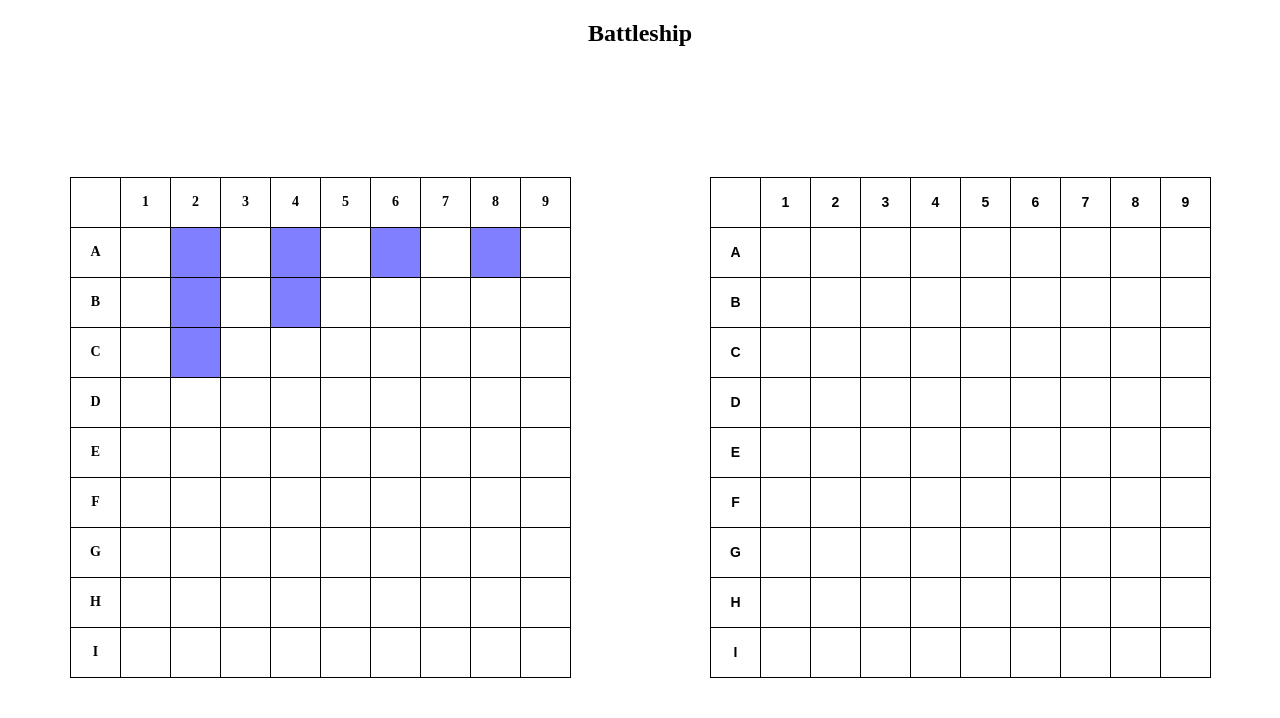
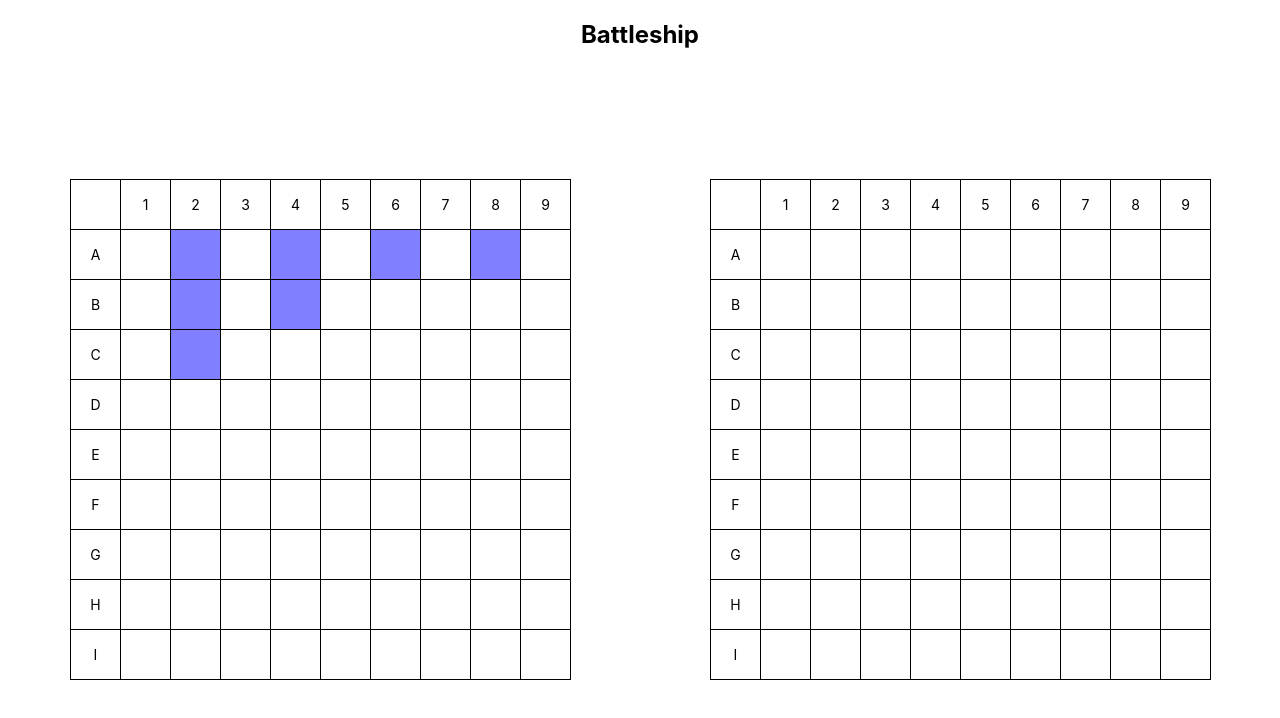
Before and after one commit to cedorikku/battleship, a website built with webpack: page src/template.html in a window 1280 px wide. Built offline with nearby package versions, Linux system fonts and the light colour scheme.

Commit message:
add system font stack for default

```diff
--- a/src/assets/styles/index.css
+++ b/src/assets/styles/index.css
@@ -1,5 +1,8 @@
 /* css reset */
 * {
+    font-family: -apple-system, BlinkMacSystemFont, 'Segoe UI', Roboto,
+        Helvetica, Arial, sans-serif, 'Apple Color Emoji', 'Segoe UI Emoji',
+        'Segoe UI Symbol';
     box-sizing: border-box;
     --border-color: rgb(0, 0, 0, 0.35);
 }
@@ -40,7 +43,6 @@
     justify-content: center;
     padding: 0;
     font-size: 14px;
-    font-weight: 600;
 }
 
 .board>.intact {
```
